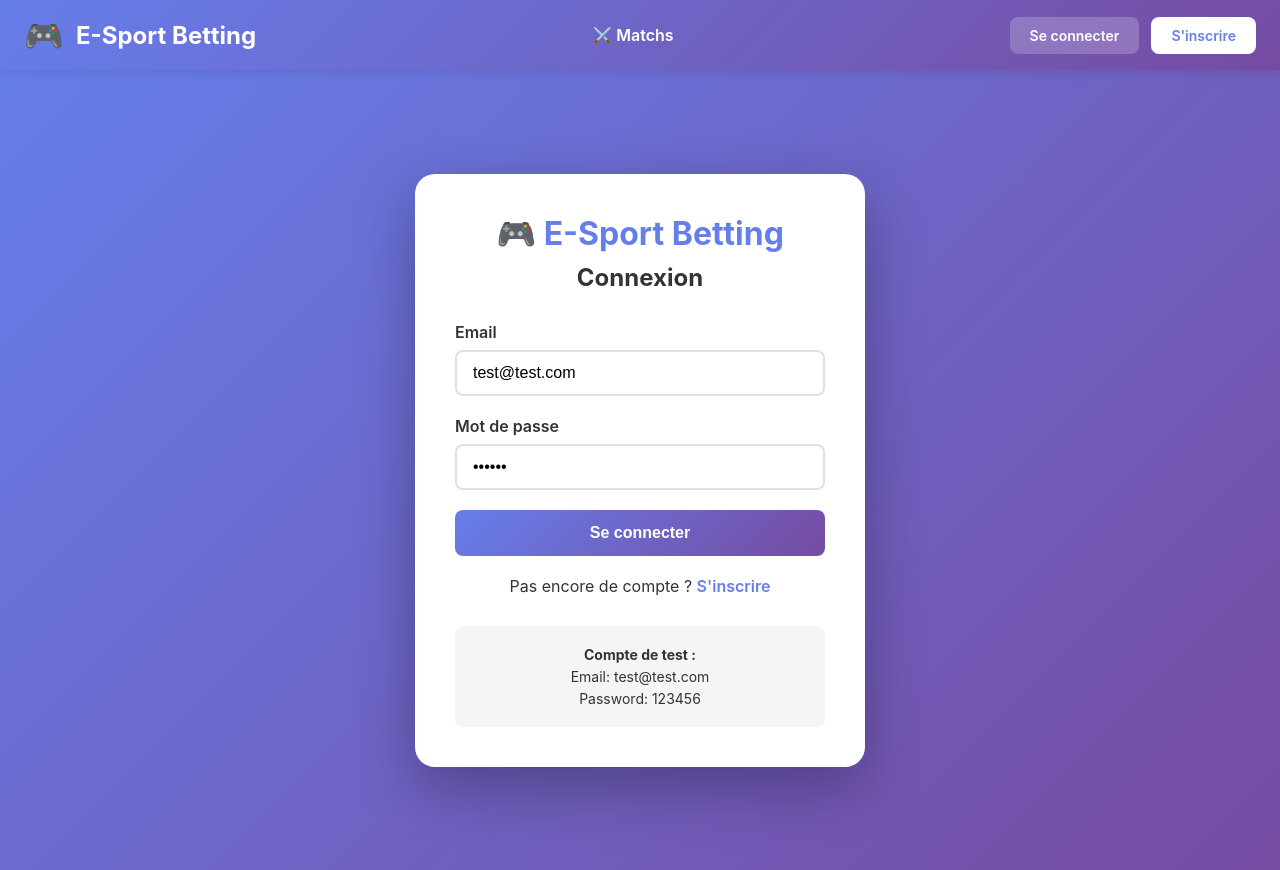
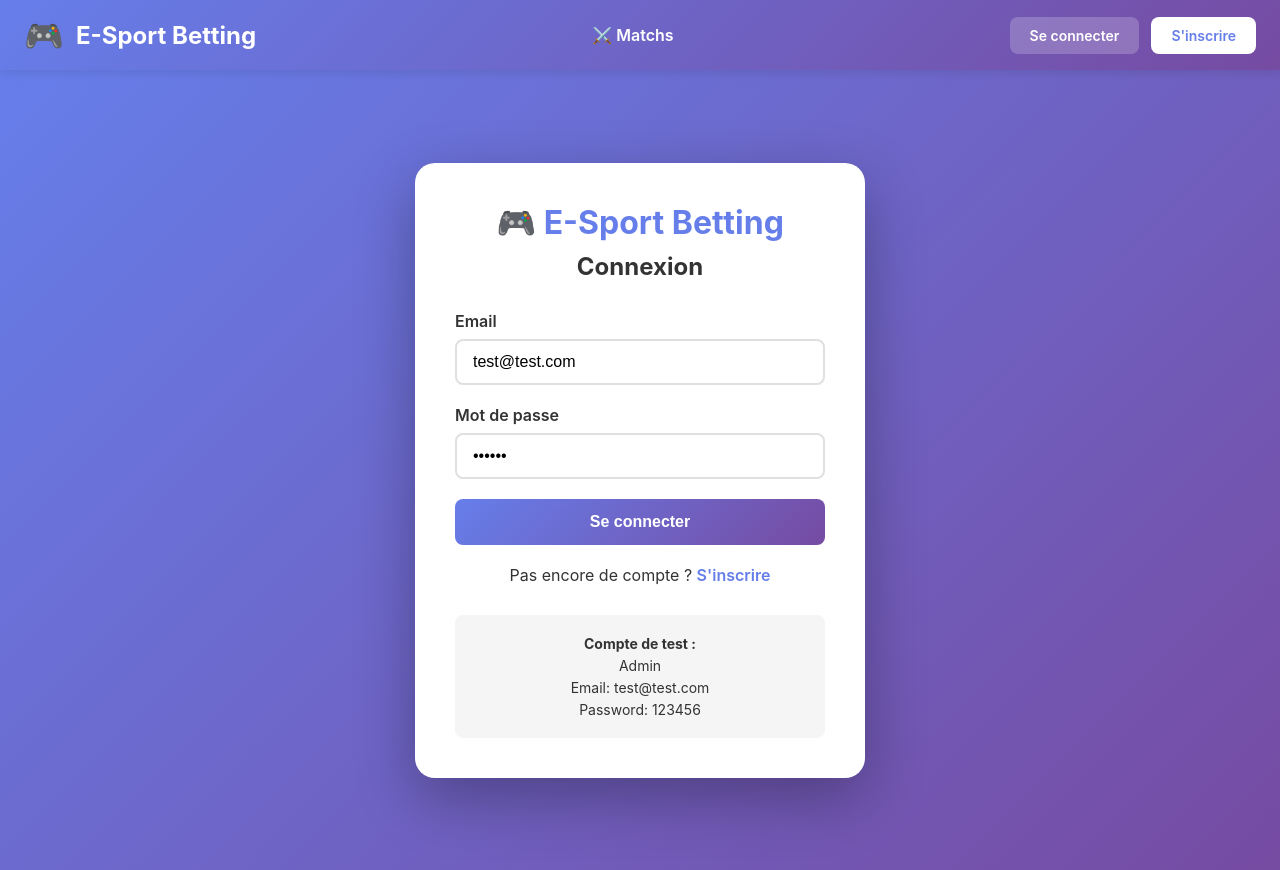
Before and after one commit to Quentin-James/FrontendAndy, an Angular app: page /login in a window 1280 px wide. Built offline with nearby package versions, Linux system fonts and the light colour scheme.

Commit message:
Ajout de message et suppression des logs dans auth, plus modification html ajout d'un exemple de connexion admin pour la maquette

```diff
--- a/src/app/features/auth/login/login.component.html
+++ b/src/app/features/auth/login/login.component.html
@@ -72,6 +72,7 @@
 
     <div class="demo-credentials">
       <p><strong>Compte de test :</strong></p>
+      <p>Admin</p>
       <p>Email: test@test.com</p>
       <p>Password: 123456</p>
     </div>
--- a/src/app/features/auth/register/register.component.ts
+++ b/src/app/features/auth/register/register.component.ts
@@ -32,6 +32,10 @@ export class RegisterComponent {
     });
   }
 
+  /**
+   * Soumet le formulaire d'inscription
+   * Crée un nouveau compte utilisateur et redirige vers la page de connexion
+   */
   onSubmit(): void {
     if (this.registerForm.valid) {
       this.loading = true;
```
Also changed, not shown: src/app/features/auth/login/login.component.ts (+4 -12 lines).
